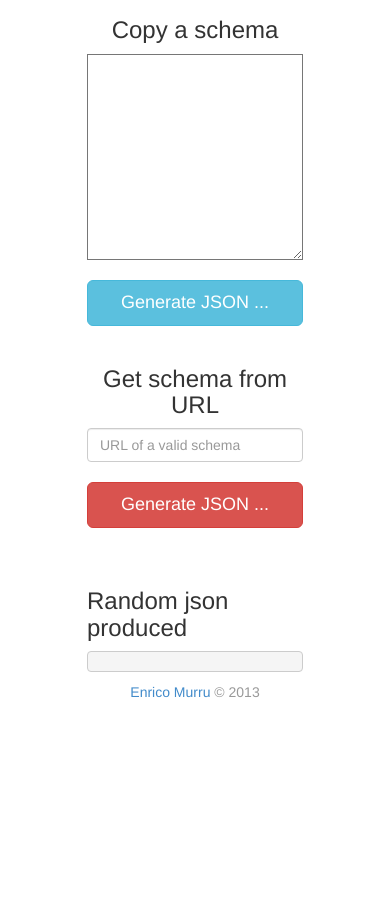
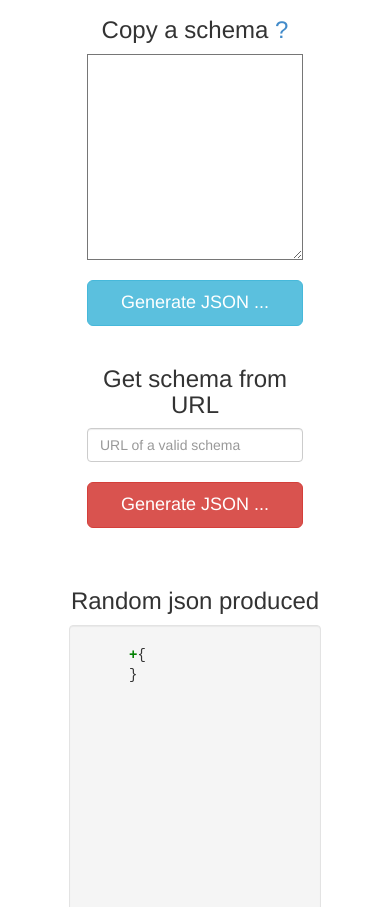
Before and after one commit to Rahman123/utility-app, a website: page views/index.html at #/randomJson in a window 390 px wide. Shown: the part 193-1100 px from the top of the page. Before the commit the page ends 965 px from the top, so only its background shows below. Drawn offline with Linux system fonts and the light colour scheme.

Commit message:
json generator: json tree directive

```diff
--- a/public/css/app.css
+++ b/public/css/app.css
@@ -16,3 +16,19 @@ body {
 	font-size:8pt;
 	cursor:pointer;
 }
+
+/* JSON tree */
+.json-tree-container{
+	font-family: monospace;
+}
+.json-tree-toggle{
+	cursor: pointer;
+	font-weight: bold;
+	color:green;
+}
+.json-tree-ul{
+	list-style: none;
+}
+.json-tree-field-name{
+	font-weight: bold;
+}
--- a/public/js/directives.js
+++ b/public/js/directives.js
@@ -1,6 +1,6 @@
-//https://github.com/88media/JsonTreeDirective
 
-//Press enter on textarea
+
+//Press enter on input
 angmodule.directive('ngEnter', function () {
     return function (scope, element, attrs) {
         element.bind("keydown keypress", function (event) {
@@ -40,3 +40,79 @@ angmodule.directive('ngIframe', function() {
       }
     };
   });
+
+
+angmodule.directive('jsonTree', function($compile) {
+    return {
+      restrict: 'E',
+      transclude: true,
+      scope: {
+        ngModel: '='
+      },
+      link: function(scope, element, attrs, tabsCtrl) {
+        var nodeIndex = null;
+
+        scope.$watch('ngModel', function(newVal, oldVal) {
+
+          nodeIndex = null;
+          element.html('');
+          var ul = $('<ul/>').addClass('json-tree-ul');
+          var liInnser = $('<li></li>');
+          ul.append(liInnser);
+          var fName = $('<span ng-init="show = []; show[0]=true" class="json-tree-toggle" ng-click="show[0]=!show[0]">+</span><span>{</span>');
+          var valElement = $('<span ng-show="show[0]"/>');
+          liInnser.append(fName).append(valElement);
+          traverse(newVal,valElement,false);
+          liInnser.append('<span>}</span>');
+          var container = $('<div/>').addClass('json-tree-container');
+          container.append(ul);
+          element.append(container);
+          $compile(element.contents())(scope);
+        });
+
+        function traverse(node,element,isArray){
+          isArray = isArray || false;
+          var ul = $('<ul/>').addClass('json-tree-ul');
+          nodeIndex = nodeIndex || 1;
+          for(field in node){
+            nodeIndex++;
+            var value = node[field];
+            var liInnser = null;
+
+            var fn = (!isArray)?'<span class="json-tree-field-name">'+field+'</span> : ':'';
+
+            if(typeof value === 'string'){
+              //strings
+              liInnser = $('<li>'+fn+'"<em>'+value+'</em>",</li>');
+            }
+            else if(value === null || value === undefined || typeof value === 'number'){
+              //numbers
+             liInnser = $('<li>'+fn+'<em>'+value+'</em>,</li>');
+            }
+            else if(typeof value.length !== 'undefined'){
+              liInnser = $('<li></li>');
+              fName = $(fn+'<span ng-init="show['+nodeIndex+']=true" class="json-tree-toggle" ng-click="show['+nodeIndex+']=!show['+nodeIndex+']">+</span><span>[</span>');
+              valElement = $('<span  ng-show="show['+nodeIndex+']"/>');
+              liInnser.append(fName).append(valElement);
+              traverse(value,valElement,true);
+              liInnser.append('<span>],</span>');
+            }
+            else{
+              //array
+              liInnser = $('<li></li>');
+              fName = $(fn+'<span ng-init="show['+nodeIndex+']=true" class="json-tree-toggle" ng-click="show['+nodeIndex+']=!show['+nodeIndex+']">+</span><span>{</span>');
+              valElement = $('<span  ng-show="show['+nodeIndex+']"/>');
+              liInnser.append(fName).append(valElement);
+              traverse(value,valElement,false);
+              liInnser.append('<span>},</span>');
+            }
+            ul.append(liInnser);
+
+          }
+
+          element.append(ul);
+
+        }
+      }
+    };
+  });
--- a/public/partials/random-json.partial.html
+++ b/public/partials/random-json.partial.html
@@ -1,6 +1,6 @@
 <h1>Random json generator</h1>
 <center>
-	<h3>Copy a schema</h3>
+	<h3>Copy a schema <a data-toggle="modal" href="#helpModal">?</a></h3>
 	<div style="width:60%">
 		<textarea ng-model="schema" style="width:100%" rows="10"></textarea>
 		<br/><br/>
@@ -13,9 +13,67 @@
 		<br/>
 		<div class="alert alert-danger" ng-show="errMsg"><strong>Error</strong>: {{errMsg}}}</div>
 		<br/>
+		<!--
 		<div style="text-align:left">
 			<h3 id="_random">Random json produced</h3>
 			<pre>{{randomJson|json}}</pre>
 		</div>
+		-->
+	</div>
+	<h3 id="_random">Random json produced</h3>
+	<div style="text-align:left; overflow:auto; width: 70%; height: 500px" class="well well-small">
+		<data-json-tree ng-model="randomJson"></data-json-tree>
+	</div>
+</center>
 
+
+<!-- HELP MODAL -->
+<div class="modal fade in"  id="helpModal" >
+  <div class="modal-dialog">
+    <div class="modal-content">
+      <div class="modal-header">
+        <button type="button" class="close"  data-dismiss="modal">&times;</button>
+        <h4 class="modal-title">Session's Request History</h4>
       </div>
+      <div class="modal-body">
+      	<h5>This is an example of a valid schema</h5>
+<pre style="height:400px; overflow:auto;">
+{
+	"integer" : "INTEGER:MAX:MIN",
+	"double" : "DOUBLE:PRECISION:MAX:MIN",
+	"url" : "URL:PROTOCOL",
+	"currency" : "CURRENCY",
+	"textarea" : "TEXTAREA",
+	"textarea_words" : "TEXTAREA:true",
+	"string":"STRING",
+	"date":"DATE",
+	"boolean":"BOOLEAN",
+	"email" : "EMAIL",
+	"subnode" : {
+		"string":"STRING",
+		"date":"DATE",
+		"boolean":"BOOLEAN",
+		"integer" : "INTEGER",
+		"double" : "DOUBLE",
+		"url" : "URL",
+		"array_subnode" : [
+			{"url": "URL"}
+		]
+	},
+	"array_objects" : [
+		{
+			"string" : "STRING",
+			"date" : "DATE"
+		}
+	],
+	"array_values" : ["INTEGER"]
+}
+</pre>
+		</div>
+      <div class="modal-footer">
+        <button type="button" class="btn btn-default" data-dismiss="modal">Close</button>
+      </div>
+    </div>
+  </div>
+</div>
+<!-- HELP MODAL
```
Also changed, not shown: public/partials/request.partial.html (+4 -1 lines). Lines whose indentation alone changed are shown as unchanged.
